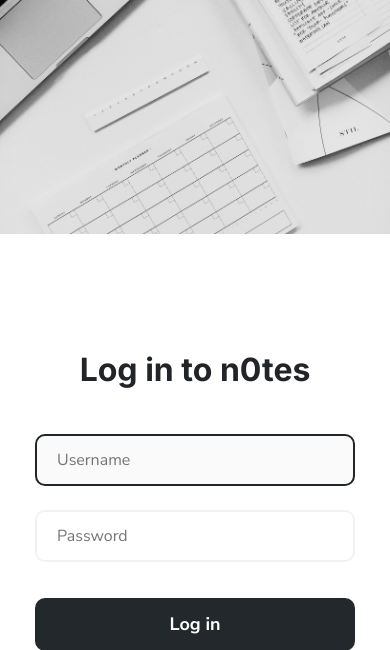
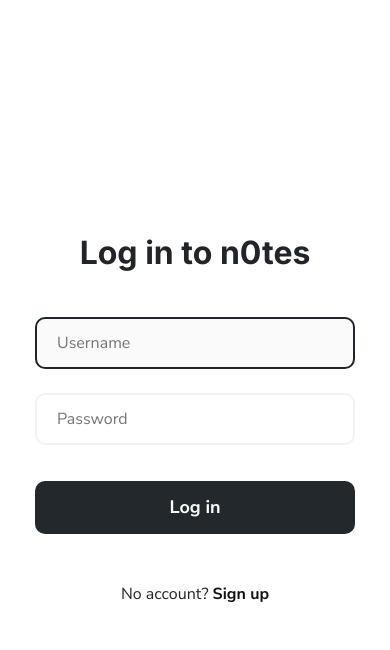
Before and after one commit to danielavornic/n0tes, a Django app: page /login/ in a window 390 px wide. Shown: the top 650 px of the page. Run offline with Django 3.2, Linux system fonts and the light colour scheme; some libraries are stand-ins or nearby versions.

Commit message:
remove image column on login forms on mobile

```diff
--- a/notes/static/notes/signforms.css
+++ b/notes/static/notes/signforms.css
@@ -58,6 +58,12 @@ input:focus, input:hover {
     }
 }
 
+@media (max-width: 576px) {
+    #imageLeft {
+        display: none!important;
+    }
+}
+
 @media (max-width: 480px) {
     input, .btn {
         width: 320px
```
